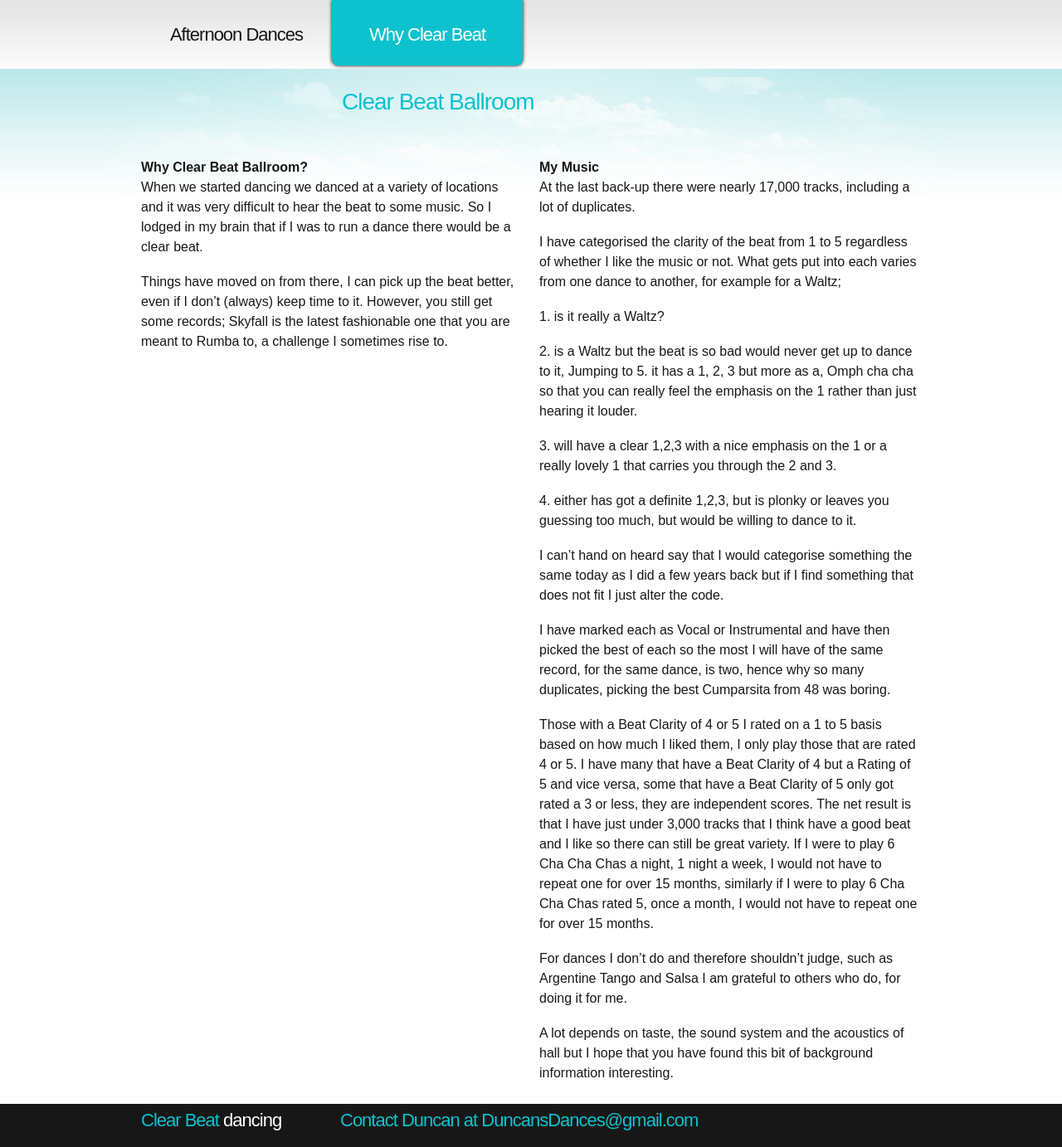
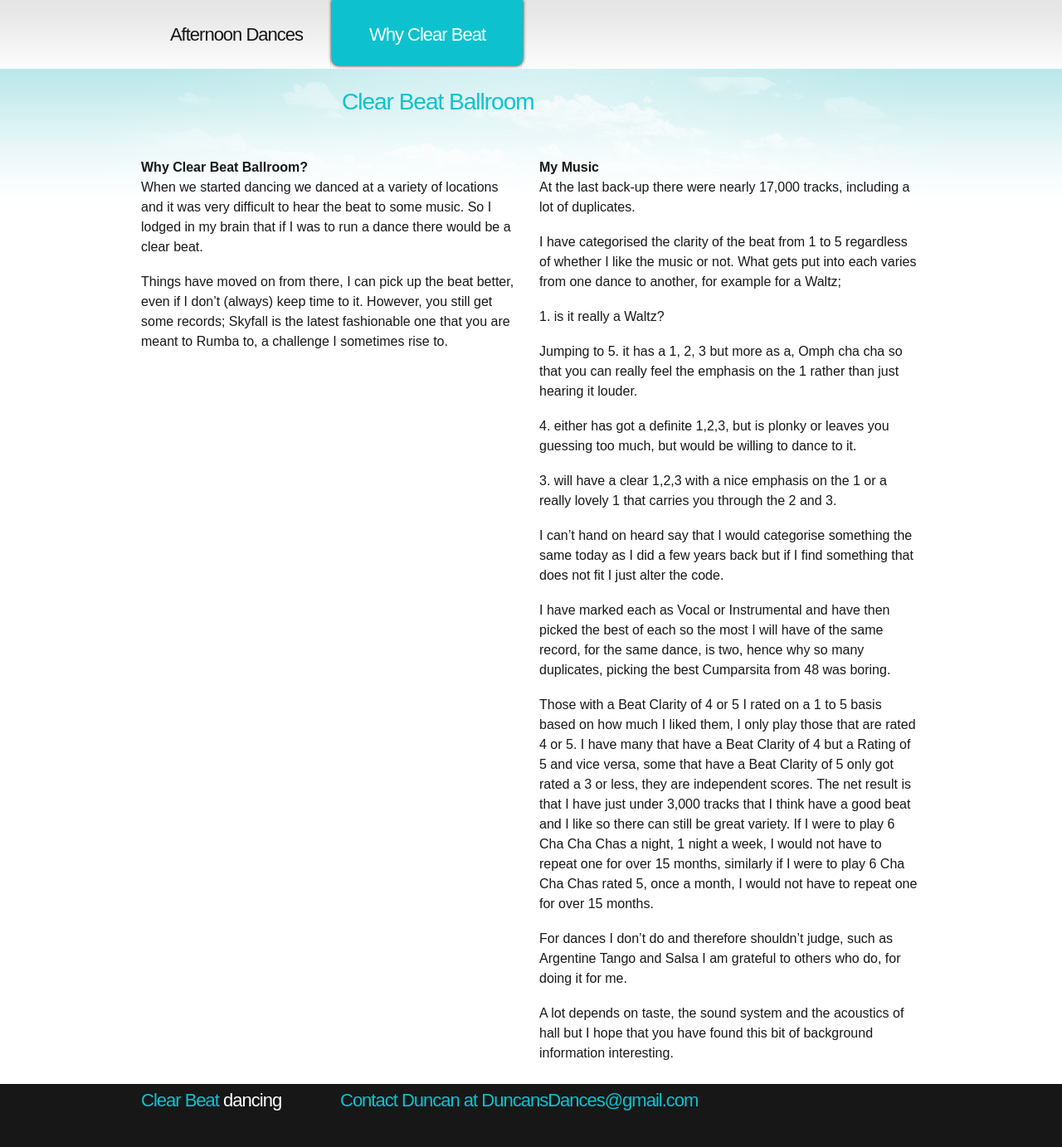
Before and after one commit to ramsayd/duncansdances, a Jekyll site: the page built from 40_why.md, in a window 1280 px wide. Shown: the whole page at 83% size. Built offline with Jekyll 4.4.1, drawn with Linux system fonts in a browser that asks for light colours; after the commit the page ends 1359 px from its top, so only the background shows below that.

Commit message:
Update 40_why.md

```diff
--- a/40_why.md
+++ b/40_why.md
@@ -23,10 +23,9 @@ My Music
 At the last back-up there were nearly 17,000 tracks, including a lot of duplicates.
 </p><p>I have categorised the clarity of the beat from 1 to 5 regardless of whether I like the music or not. What gets put into each varies from one dance to another, for example for a Waltz;
 </p><p>1. is it really a Waltz?
-</p><p>2. is a Waltz but the beat is so bad would never get up to dance to it,
-Jumping to 5. it has a 1, 2, 3 but more as a, Omph cha cha so that you can really feel the emphasis on the 1 rather than just hearing it louder.
+</p><p>Jumping to 5. it has a 1, 2, 3 but more as a, Omph cha cha so that you can really feel the emphasis on the 1 rather than just hearing it louder.
+</p><p>4. either has got a definite 1,2,3, but is plonky or leaves you guessing too much, but would be willing to dance to it.
 </p><p>3. will have a clear 1,2,3 with a nice emphasis on the 1 or a really lovely 1 that carries you through the 2 and 3.
-</p><p>4. either has got a definite 1,2,3, but is plonky or leaves you guessing too much, but would be willing to dance to it.
 </p><p>I can’t hand on heard say that I would categorise something the same today as I did a few years back but if I find something that does not fit I just alter the code.
 </p><p>I have marked each as Vocal or Instrumental and have then picked the best of each so the most I will have of the same record, for the same dance,  is two, hence why so many duplicates, picking the best Cumparsita  from 48 was boring.
 </p><p>Those with a Beat Clarity of 4 or 5 I rated on a 1 to 5 basis based on how much I liked them, I only play those that are rated 4 or 5. I have many that have a Beat Clarity of 4 but a Rating of 5 and vice versa, some that have a Beat Clarity of 5 only got rated a 3 or less, they are independent scores. The net result is that I have just under 3,000 tracks that I think have a good beat and I like so there can still be great variety. If I were to play 6 Cha Cha Chas a night, 1 night a week, I would not have to repeat one for over 15 months, similarly if I were to play 6 Cha Cha Chas rated 5, once a month, I would not have to repeat one for over 15 months.
```
